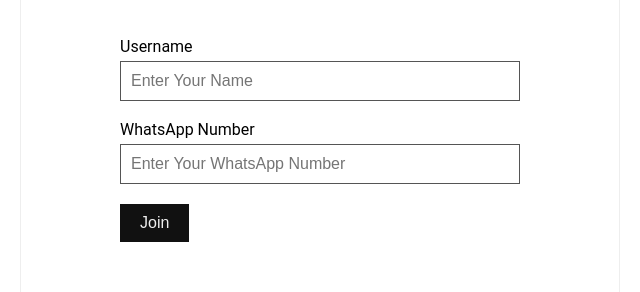
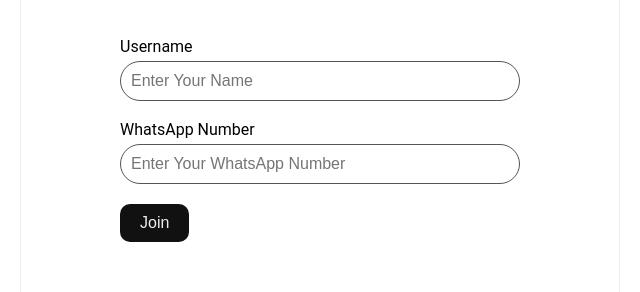
Before and after one commit to daddysboy21/Chat-Server, a website: page public/index.html in a window 1280 px wide. Shown: the part 306-598 px from the top of the page, 320-960 px from the left. Drawn offline with nearby package versions, Linux system fonts and the light colour scheme; no server answers.

Commit message:
Morning Update

```diff
--- a/public/style.css
+++ b/public/style.css
@@ -144,3 +144,9 @@
     border: none;
     cursor: pointer;
 }
+input{
+    border-radius: 50px;
+}
+.form-input button{
+        border-radius: 10px;
+}
```
